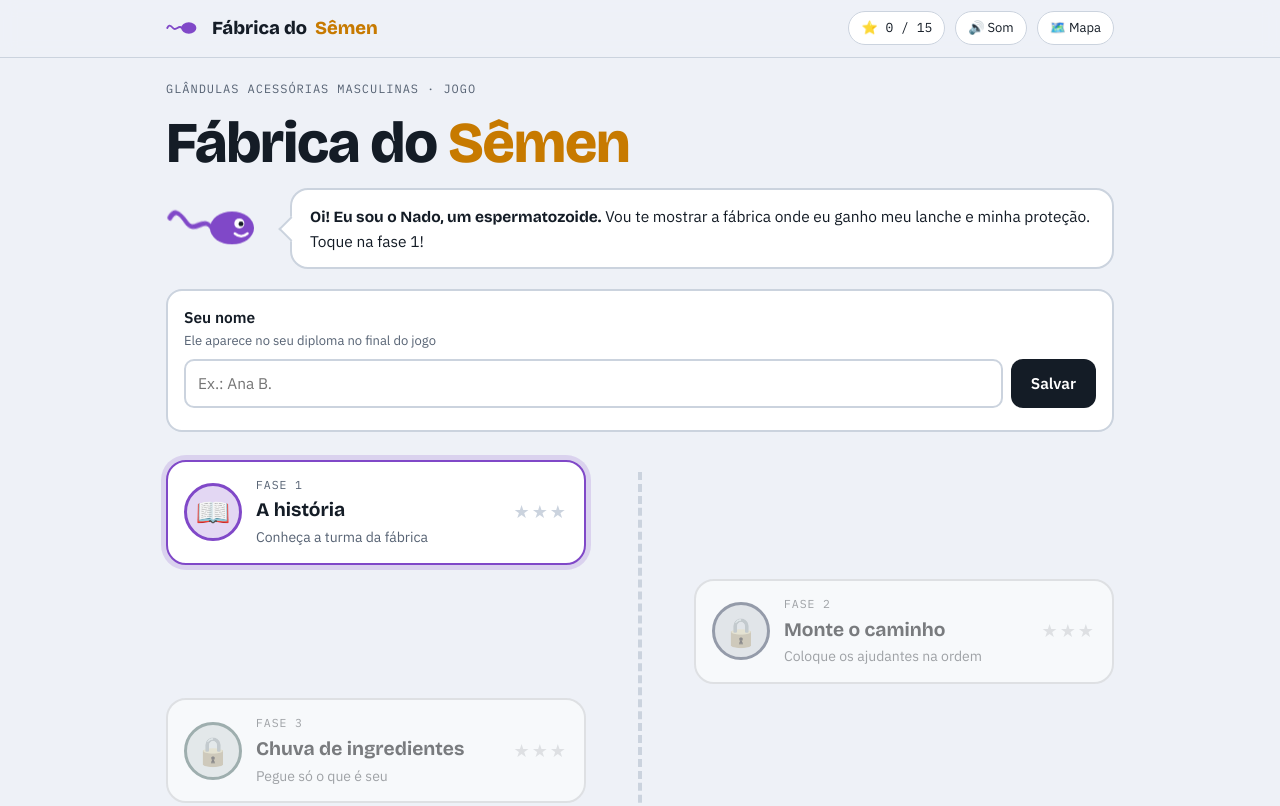
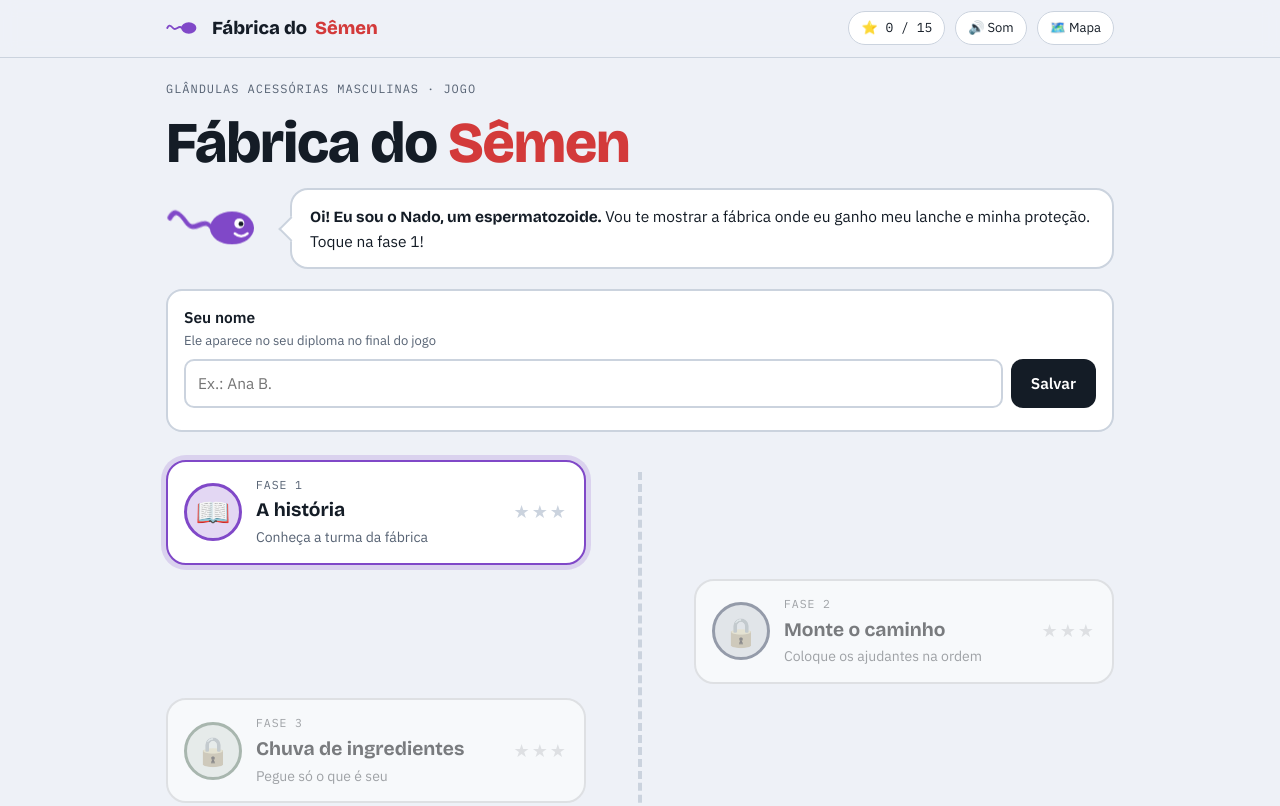
Before and after one commit to DevJuliaMelo/fabrica-do-semen, a plain HTML site: page index.html in a window 1280 px wide. Shown: the top 806 px of the page. Drawn offline with nearby package versions, Linux system fonts and the light colour scheme.

Commit message:
Muda as cores: vesículas vermelhas e bulbouretrais verdes

```diff
--- a/index.html
+++ b/index.html
@@ -15,7 +15,7 @@
 /* Layout: jogo de uma tela por vez — HUD fixo no topo, mapa de fases em trilha, cada fase em seu próprio palco. */
 :root{
   --bg:#EEF1F7; --surface:#FFFFFF; --sunk:#E3E8F1; --ink:#141C26; --muted:#566273; --line:#CBD3DE;
-  --ves:#C77A00; --pro:#2B55C8; --cow:#0A8F7C; --spz:#8048C8; --gold:#E0A100;
+  --ves:#D33A3A; --pro:#2B55C8; --cow:#2E9E44; --spz:#8048C8; --gold:#E0A100;
   --ok:#1C8A4C; --alarm:#CF2C3A; --warn:#B26A00;
   --display:"Bricolage Grotesque", "Segoe UI", system-ui, sans-serif;
   --body:"IBM Plex Sans", "Segoe UI", system-ui, sans-serif;
@@ -23,11 +23,11 @@
 }
 @media (prefers-color-scheme: dark){ :root:not([data-theme="light"]){
   --bg:#0E131A; --surface:#171E28; --sunk:#111821; --ink:#E7ECF2; --muted:#9AA6B6; --line:#2A3544;
-  --ves:#F0A73A; --pro:#7C9BFF; --cow:#38C9B2; --spz:#B48AF0; --gold:#FFC83D;
+  --ves:#FF6B6B; --pro:#7C9BFF; --cow:#5FD47A; --spz:#B48AF0; --gold:#FFC83D;
   --ok:#43C57E; --alarm:#FF5D69; --warn:#F0A73A; color-scheme:dark }}
 :root[data-theme="dark"]{
   --bg:#0E131A; --surface:#171E28; --sunk:#111821; --ink:#E7ECF2; --muted:#9AA6B6; --line:#2A3544;
-  --ves:#F0A73A; --pro:#7C9BFF; --cow:#38C9B2; --spz:#B48AF0; --gold:#FFC83D;
+  --ves:#FF6B6B; --pro:#7C9BFF; --cow:#5FD47A; --spz:#B48AF0; --gold:#FFC83D;
   --ok:#43C57E; --alarm:#FF5D69; --warn:#F0A73A; color-scheme:dark }
 
 *{box-sizing:border-box}
```
